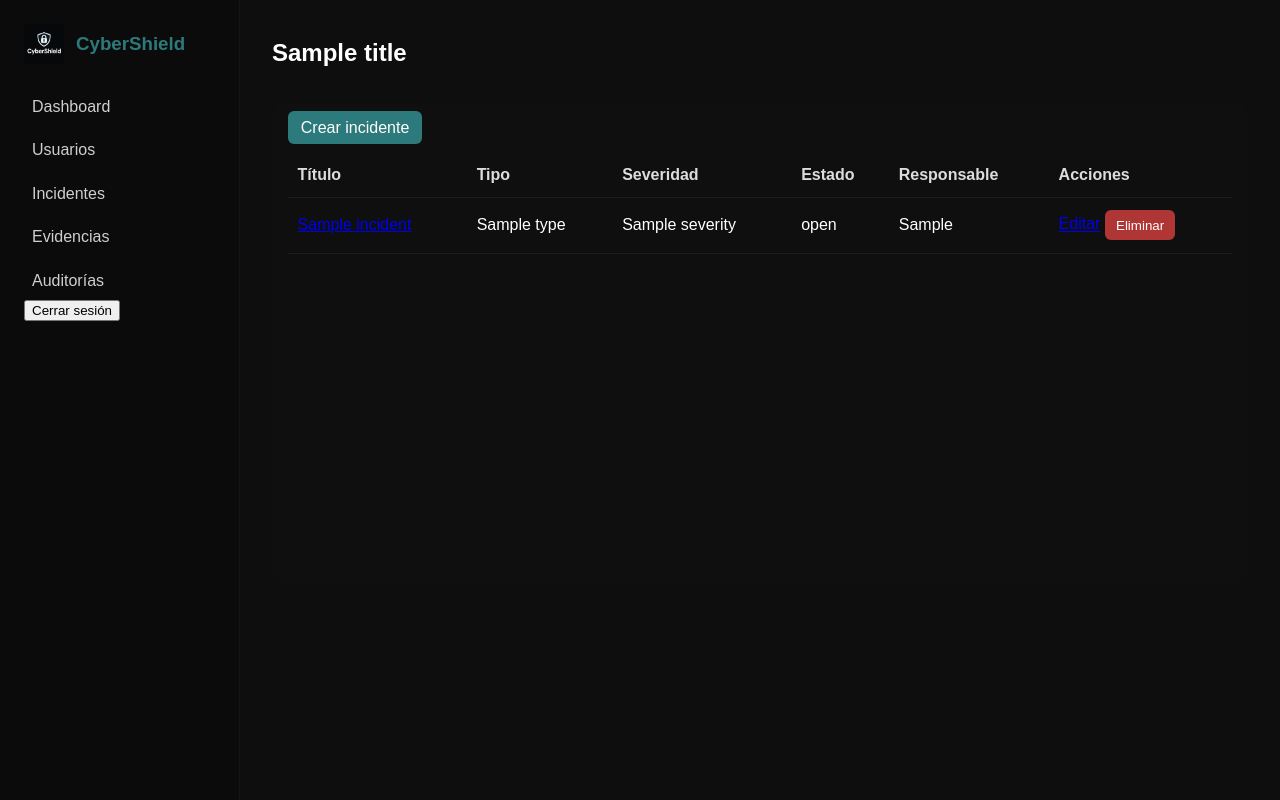
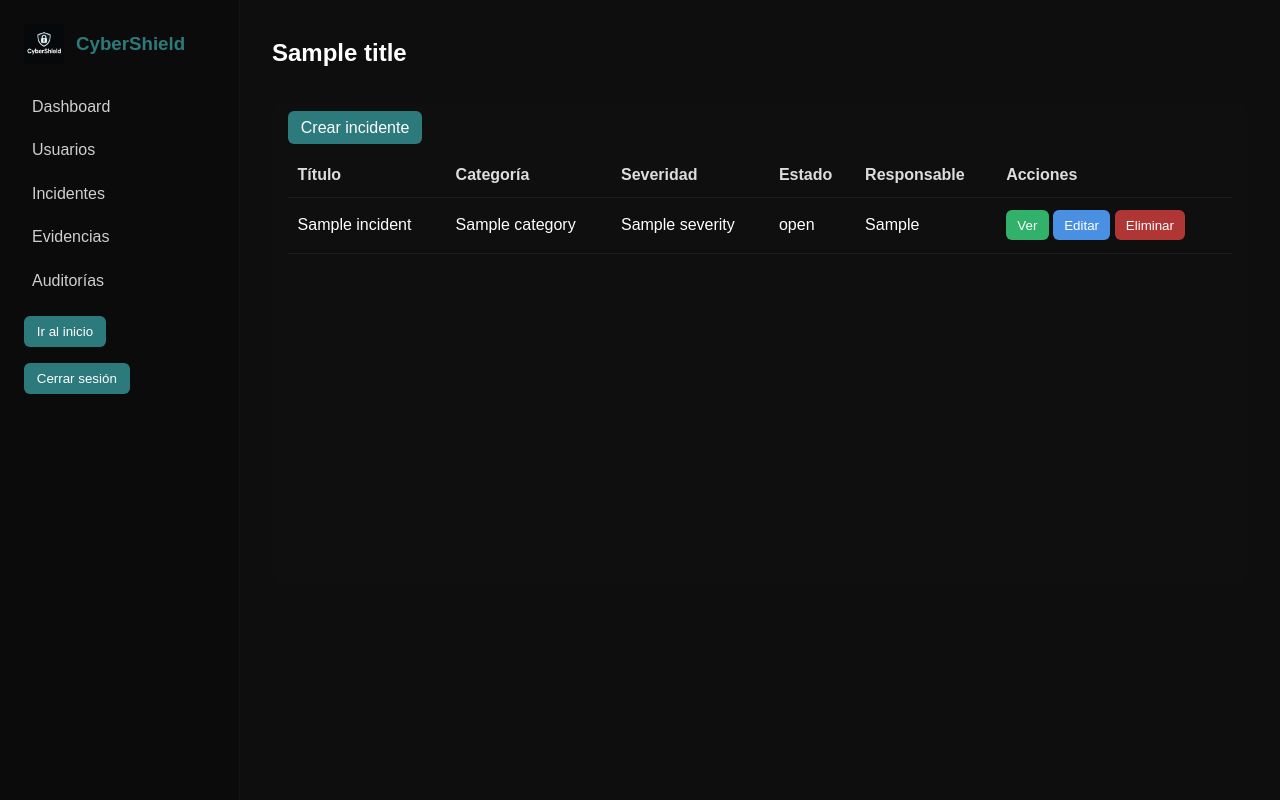
Before and after one commit to fhoyosd/cybershield, a Flask app: template app/templates/admin/incidents.html in a window 1280 px wide. Run offline with Flask 3, Linux system fonts and the light colour scheme; the template is opened without the code that fills it: most values are stand-ins (such as "Sample title", 1, 10 or a date in 2020).

Commit message:
Correcciones y commit pre-cambios

```diff
--- a/app/static/css/admin.css
+++ b/app/static/css/admin.css
@@ -16,6 +16,13 @@ body {
     background: #0b0b0b;
     padding: 1.5rem;
     border-right: 1px solid #151515;
+}
+
+.admin-nav {
+    display: flex;
+    flex-direction: column;
+    gap: 0.6rem;
+    margin-top: 1rem;
 }
 
 .brand {
@@ -124,6 +131,38 @@ body {
     cursor: pointer;
 }
 
+.btn-edit {
+    background: #4a90e2;
+    color: #fff;
+    padding: 0.45rem 0.7rem;
+    border: none;
+    border-radius: 6px;
+    cursor: pointer;
+}
+
+.btn-edit a {
+    color: #fff;
+    text-decoration: none;
+}
+
+.btn-view {
+    background: #31b16a;
+    color: #fff;
+    padding: 0.45rem 0.7rem;
+    border: none;
+    border-radius: 6px;
+    cursor: pointer;
+}
+
+.btn-view a {
+    color: #fff;
+    text-decoration: none;
+}
+
+.logout {
+    margin-top: 1rem;
+}
+
 form input,
 form textarea,
 form select {
--- a/app/templates/admin/base.html
+++ b/app/templates/admin/base.html
@@ -14,18 +14,15 @@
             <img src="{{ url_for('static', filename='img/logo.png') }}" alt="logo">
             <h3>CyberShield</h3>
         </div>
-        <nav>
+        <nav class="admin-nav">
             <a href="{{ url_for('admin.dashboard') }}">Dashboard</a>
             <a href="{{ url_for('admin.users') }}">Usuarios</a>
             <a href="{{ url_for('admin.incidents') }}">Incidentes</a>
             <a href="{{ url_for('admin.evidences') }}">Evidencias</a>
             <a href="{{ url_for('admin.audits') }}">Auditorías</a>
         </nav>
-        <div class="admin-logout">
-            <form action="{{ url_for('auth.logout') }}" method="get">
-                <button type="submit">Cerrar sesión</button>
-            </form>
-        </div>
+        <a href="{{ url_for('main.home')}}"><button class="btn-primary logout">Ir al inicio</button></a>
+        <a href="{{ url_for('auth.logout')}}"><button class="btn-primary logout" onclick="return(confirm('¿Deseas cerrar sesión?'))">Cerrar sesión</button></a>
     </aside>
 
     <main class="admin-main">
--- a/app/templates/admin/create_incident.html
+++ b/app/templates/admin/create_incident.html
@@ -4,9 +4,9 @@
 <form method="post">
     <label>Título</label><input name="title" required>
     <label>Descripción</label><textarea name="description" rows="4" required></textarea>
-    <label>Tipo</label><input name="tipo" placeholder="phishing, malware, etc." required>
+    <label>Categoría</label><input name="category" placeholder="phishing, malware, etc." required>
     <label>Severidad</label>
-    <select name="severidad">
+    <select name="severity" required>
         <option>baja</option>
         <option>media</option>
         <option>alta</option>
--- a/app/templates/admin/create_user.html
+++ b/app/templates/admin/create_user.html
@@ -8,7 +8,7 @@
     <label>Nombre completo</label><input name="fullname" required>
     <label>Teléfono</label><input name="phone" type="tel" required>
     <label>Rol</label>
-    <select name="rol">
+    <select name="role">
         <option value="user">Usuario</option>
         <option value="analyst">Analista</option>
         <option value="admin">Admin</option>
--- a/app/templates/admin/incidents.html
+++ b/app/templates/admin/incidents.html
@@ -6,7 +6,7 @@
     <thead>
         <tr>
             <th>Título</th>
-            <th>Tipo</th>
+            <th>Categoría</th>
             <th>Severidad</th>
             <th>Estado</th>
             <th>Responsable</th>
@@ -16,13 +16,14 @@
     <tbody>
         {% for i in incidents %}
         <tr>
-            <td><a href="{{ url_for('admin.incidents_view', id=i._id) }}">{{ i.title }}</a></td>
-            <td>{{ i.type }}</td>
+            <td>{{ i.title }}</td>
+            <td>{{ i.category }}</td>
             <td>{{ i.severity }}</td>
             <td>{{ i.status }}</td>
             <td>{{ i.assigned_to or "-" }}</td>
             <td>
-                <a href="{{ url_for('admin.incidents_edit', id=i._id) }}">Editar</a>
+                <a href="{{ url_for('admin.incidents_view', id=i._id) }}"><button class="btn-view">Ver</button></a>
+                <a href="{{ url_for('admin.incidents_edit', id=i._id) }}"><button class="btn-edit">Editar</button></a>
                 <form action="{{ url_for('admin.incidents_delete', id=i._id) }}" method="post"
                     style="display:inline">
                     <button class="btn-danger" onclick="return confirm('Eliminar incidente?')">Eliminar</button>
--- a/app/templates/admin/users.html
+++ b/app/templates/admin/users.html
@@ -23,12 +23,12 @@
             <td>
                 <form action="{{ url_for('admin.users_change_role') }}" method="post" style="display:inline">
                     <input type="hidden" name="username" value="{{ u.username }}">
-                    <select name="rol">
+                    <select name="role">
                         <option value="user" {% if u.rol=='user' %}selected{% endif %}>Usuario</option>
                         <option value="analyst" {% if u.rol=='analyst' %}selected{% endif %}>Analista</option>
                         <option value="admin" {% if u.rol=='admin' %}selected{% endif %}>Admin</option>
                     </select>
-                    <button type="submit">Actualizar</button>
+                    <button class="btn-edit" type="submit">Actualizar</button>
                 </form>
 
                 <form action="{{ url_for('admin.users_delete') }}" method="post" style="display:inline">
--- a/run.py
+++ b/run.py
@@ -3,4 +3,4 @@ from app import create_app
 app = create_app()
 
 if __name__ == '__main__':
-    app.run()
+    app.run(port = 8000)
```
Also changed, not shown: app/models/user_model.py (+9 -10 lines), app/templates/admin/dashboard.html (+3 -4 lines).
